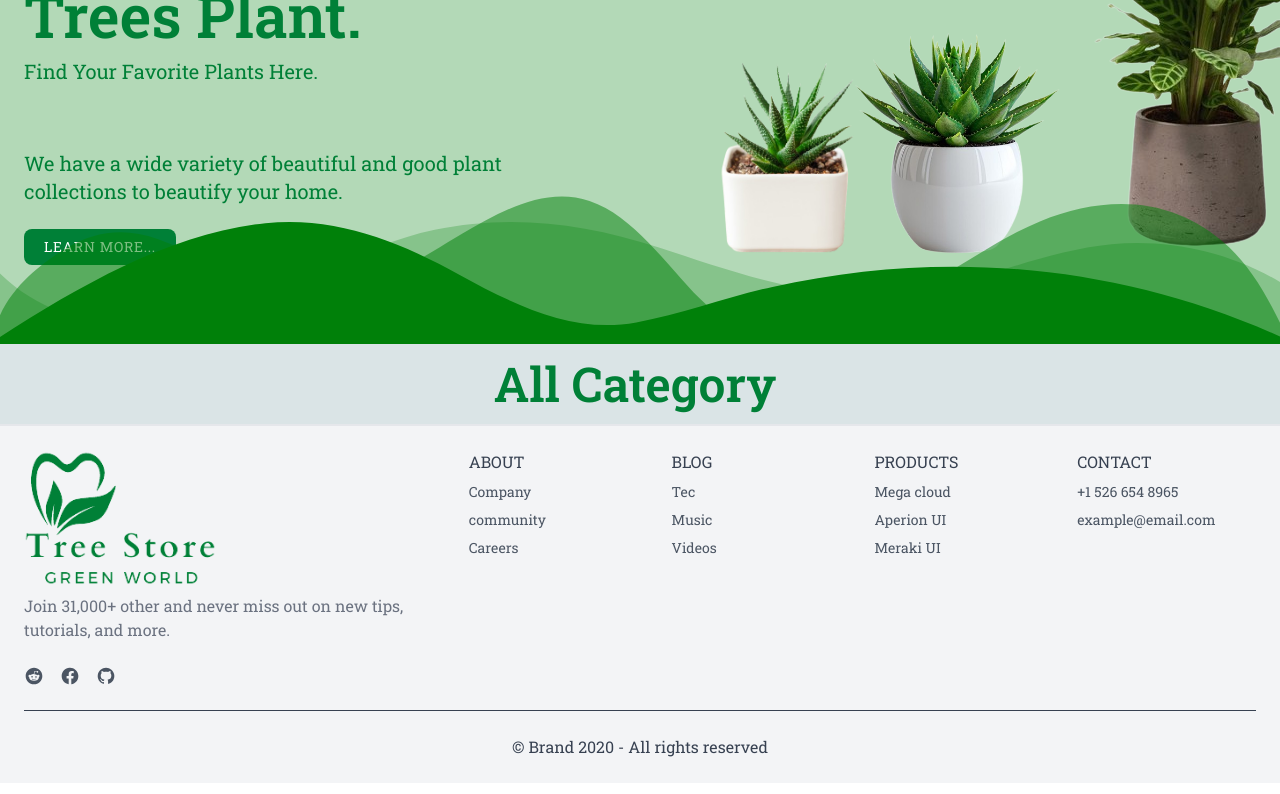
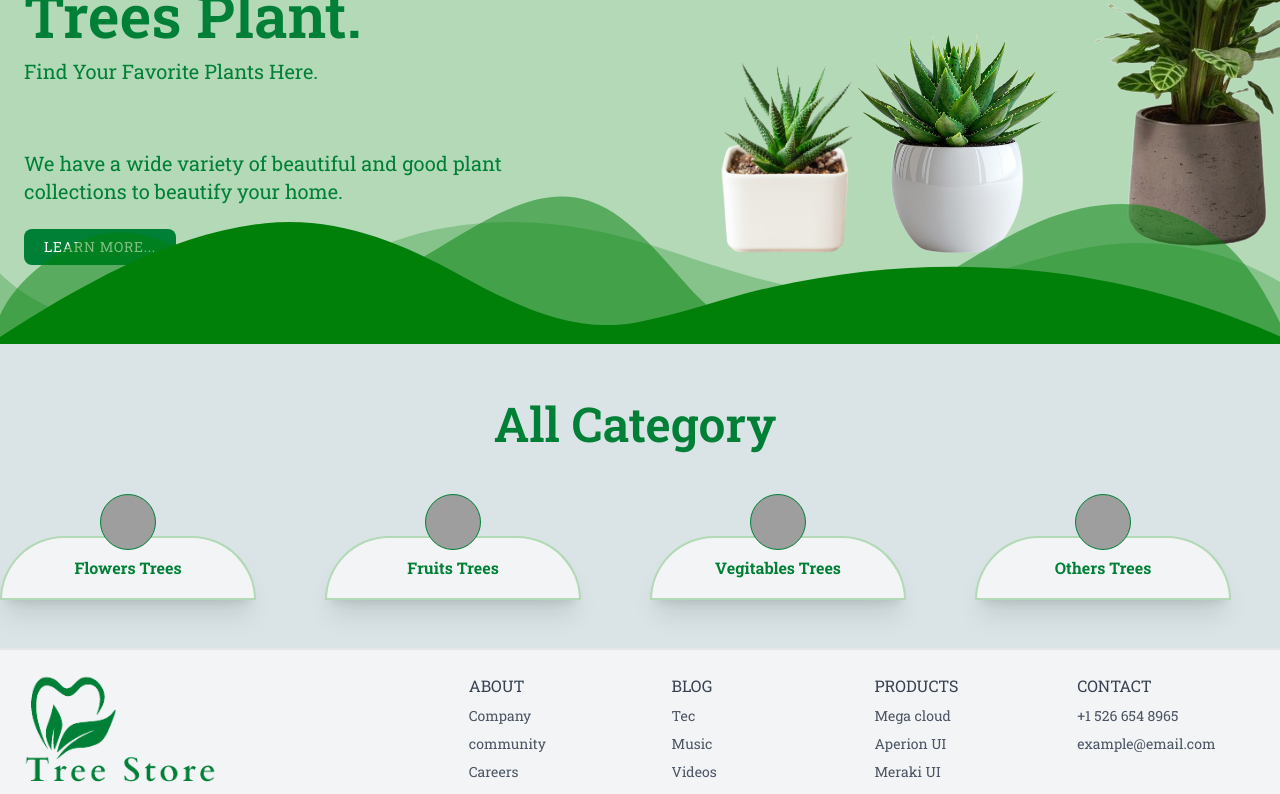
Before and after one commit to abusaiyedjoy/Trees-Store, a React (Vite) app: page / in a window 1280 px wide. Shown: the part 376-1170 px from the top of the page. Built offline with nearby package versions, Linux system fonts and the light colour scheme; grey boxes are pictures that could not be loaded.

Commit message:
Create Category Section

```diff
--- /dev/null
+++ b/src/Pages/Home/Category/Category.jsx
@@ -0,0 +1,34 @@
+
+import Title from './../../../Components/Title/Title';
+
+const Category = () => {
+    return (
+        <section className='my-12 container mx-auto'>
+            <Title title={" All Category!!"}></Title>
+            <div className="grid grid-cols-2 md:grid-cols-3 lg:grid-cols-4 gap-5 mt-20">
+                <div className="bg-gray-100 text-primary font-bold border-2 shadow-xl border-secondary rounded-tr-full rounded-tl-full text-center relative w-64 h-16 hover:scale-110 transition-transform duration-300 ease-in-out cursor-pointer">
+                    <h1 className="absolute top-1/2 left-1/2 transform -translate-x-1/2 -translate-y-1/2">Flowers Trees</h1>
+                    <div className="w-14 h-14 bg-[url('https://i.ibb.co/Q8cDPn5/Plant-5.jpg')] bg-cover bg-secondary rounded-full border border-primary absolute -top-4
+                     left-1/2 transform -translate-x-1/2 -translate-y-1/2"></div>
+                </div>
+                <div className="bg-gray-100 text-primary font-bold border-2 shadow-xl border-secondary rounded-tr-full rounded-tl-full text-center relative w-64 h-16 hover:scale-110 transition-transform duration-300 ease-in-out cursor-pointer">
+                    <h1 className="absolute top-1/2 left-1/2 transform -translate-x-1/2 -translate-y-1/2">Fruits Trees</h1>
+                    <div className="w-14 h-14 bg-[url('https://i.ibb.co/RNmCPtb/Plant-4.png')] bg-cover bg-secondary rounded-full border border-primary absolute -top-4
+                     left-1/2 transform -translate-x-1/2 -translate-y-1/2"></div>
+                </div>
+                <div className="bg-gray-100 text-primary font-bold border-2 shadow-xl border-secondary rounded-tr-full rounded-tl-full text-center relative w-64 h-16 hover:scale-110 transition-transform duration-300 ease-in-out cursor-pointer">
+                    <h1 className="absolute top-1/2 left-1/2 transform -translate-x-1/2 -translate-y-1/2">Vegitables Trees</h1>
+                    <div className="w-14 h-14 bg-[url('https://i.ibb.co/NY4gJqg/Plant-2-removebg-preview.png')] bg-cover bg-secondary rounded-full border border-primary absolute -top-4
+                     left-1/2 transform -translate-x-1/2 -translate-y-1/2"></div>
+                </div>
+                <div className="bg-gray-100 text-primary font-bold border-2 shadow-xl border-secondary rounded-tr-full rounded-tl-full text-center relative w-64 h-16 hover:scale-110 transition-transform duration-300 ease-in-out cursor-pointer">
+                    <h1 className="absolute top-1/2 left-1/2 transform -translate-x-1/2 -translate-y-1/2">Others Trees</h1>
+                    <div className="w-14 h-14 bg-[url('https://i.ibb.co/Q8cDPn5/Plant-5.jpg')] bg-cover bg-secondary rounded-full border border-primary absolute -top-4
+                     left-1/2 transform -translate-x-1/2 -translate-y-1/2"></div>
+                </div>
+            </div>
+        </section>
+    );
+};
+
+export default Category;
--- a/src/Pages/Home/Home.jsx
+++ b/src/Pages/Home/Home.jsx
@@ -1,6 +1,6 @@
 import { Helmet } from "react-helmet";
-import Title from "../../Components/Title/Title";
 import Banner from "./Banner/Banner";
+import Category from "./Category/Category";
 
 const Home = () => {
     return (
@@ -9,8 +9,8 @@ const Home = () => {
                 <title>Trees Store || Home</title>
             </Helmet>
             <Banner></Banner>
+            <Category></Category>
 
-            <Title title={" All Category!!"}></Title>
         </div>
     );
 };
```
